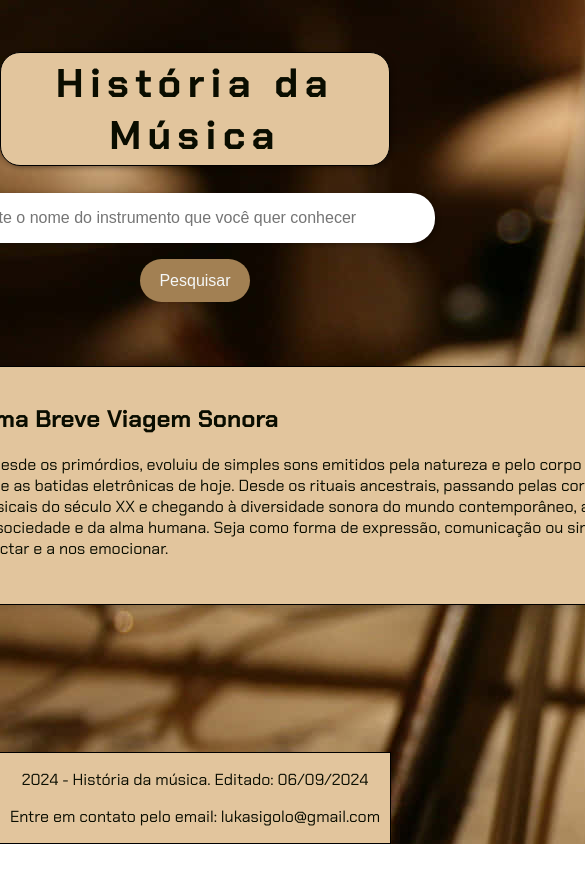
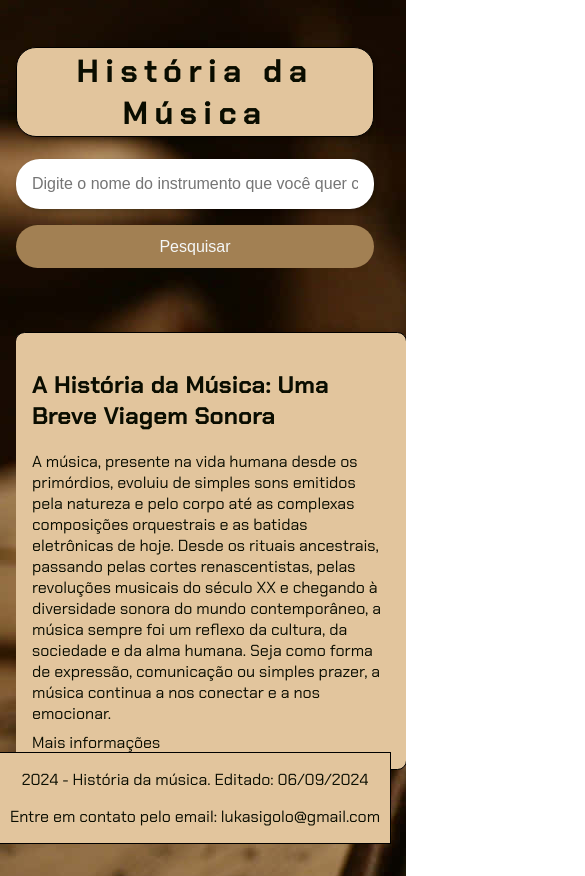
Before and after one commit to fernandezluk4s/Historia-da-M-sica-, a plain HTML site: page index.html in a window 390 px wide. Shown: the top 876 px of the page, 585 px wide, since content can reach past the window. Before the commit the page ends 844 px from the top, so only its background shows below. Drawn offline with Linux system fonts and the light colour scheme.

Commit message:
Add files via upload

```diff
--- a/style.css
+++ b/style.css
@@ -116,3 +116,29 @@ footer {
     width: 99.9%; /* Largura total da página */
     margin: 0; /* Remove as margens padrão */
 }
+
+/* Media Query para telas menores (ex: smartphones) */
+@media (max-width: 768px) {
+    body {
+        padding: 1rem; /* Adiciona um padding para evitar que o conteúdo seja cortado */
+    }
+
+    h1 {
+        font-size: 2rem; /* Diminui o tamanho da fonte */
+        padding: 2px 20px; /* Diminui o padding */
+    }
+
+    section input,
+    section button {
+        width: 100%; /* Ocupa toda a largura da tela */
+    }
+
+    .resultados-pesquisa {
+        width: 100%;
+        height: auto; /* Permite que a altura se ajuste automaticamente ao conteúdo */
+    }
+
+    .item-resultado {
+        width: 100%;
+    }
+}
```
